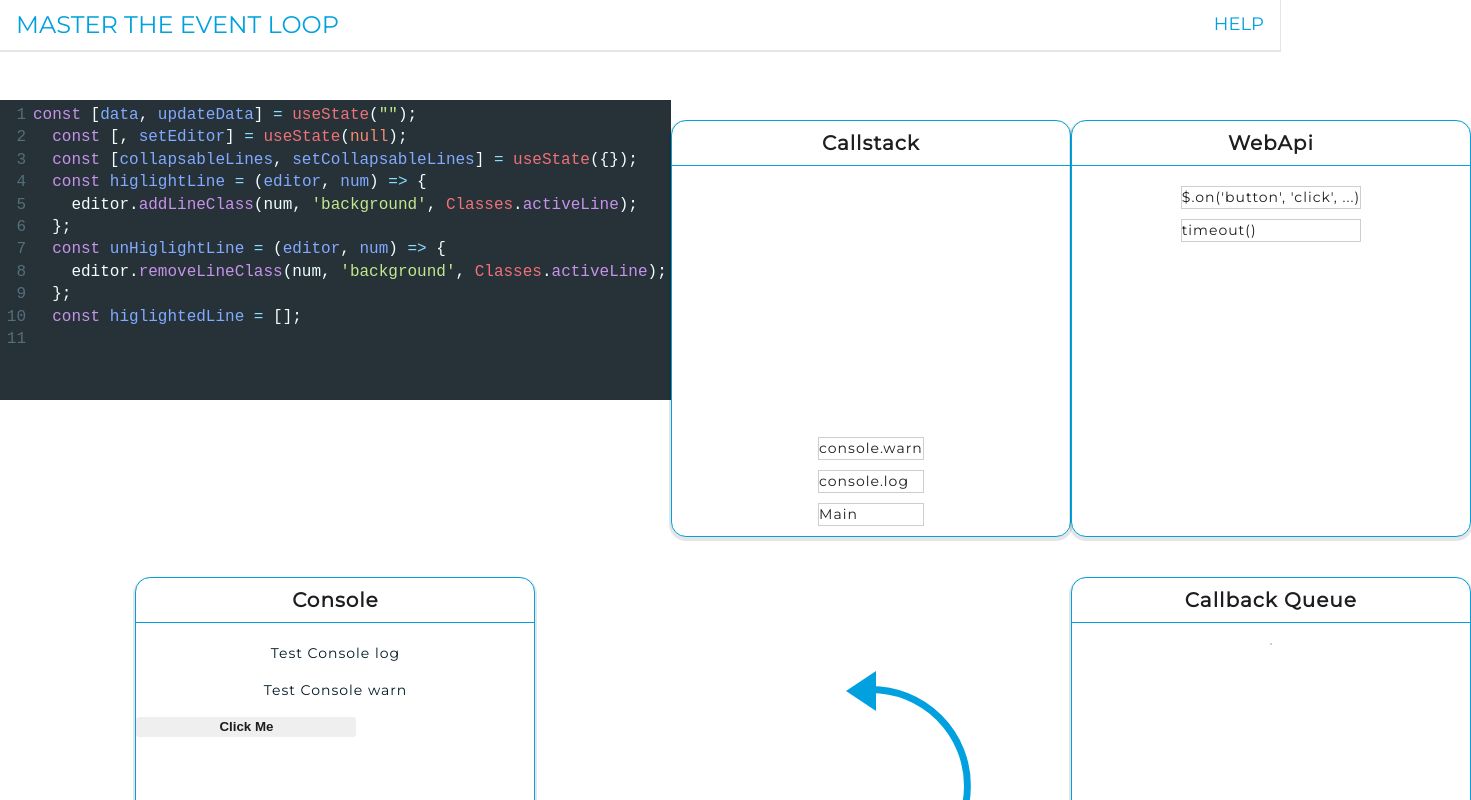
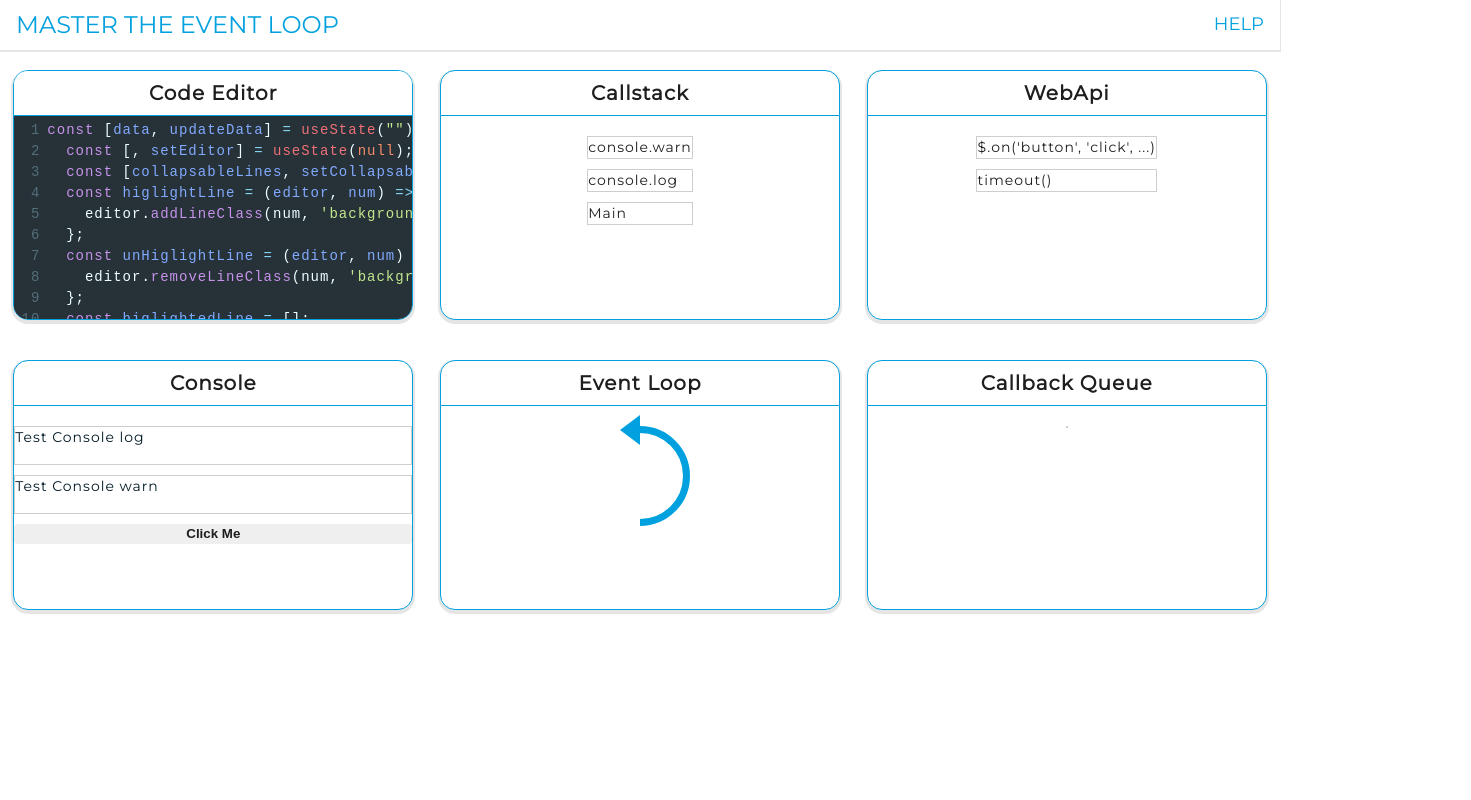
Before and after one commit to Dhaval1403/master-the-event-loop, a React (Create React App) app: page / in a window 1280 px wide. Shown: the top 800 px of the page, 1471 px wide, since content can reach past the window. Built offline with nearby package versions, Linux system fonts and the light colour scheme.

Commit message:
made major ui changes, fit all the boxes in the visible viewport, made changes to the code editor ui component, adjusted height of all the boxes, wrap the event loop component in it's own box and other minor changes

```diff
--- a/src/components/CallbackQueue/CallbackQueue.js
+++ b/src/components/CallbackQueue/CallbackQueue.js
@@ -19,7 +19,7 @@ class CallbackQueue extends Component {
 
 				<Box borderTop={1} borderStyle="solid" color="colorBlue" />
 
-				<Box display="flex" height="350px" justifyContent="center" mt="20px">
+				<Box display="flex" justifyContent="center" mt="20px">
 					<List>
 						<ListItem>{values}</ListItem>
 					</List>
--- a/src/components/Callstack/Callstack.js
+++ b/src/components/Callstack/Callstack.js
@@ -43,7 +43,7 @@ class Callstack extends Component {
 
 				<Box borderTop={1} borderStyle="solid" color="colorBlue" />
 
-				<Box display="flex" height="350px" justifyContent="center" mt="20px">
+				<Box display="flex" justifyContent="center" mt="20px">
 					<List>{this.renderCallstack(this.props)}</List>
 				</Box>
 			</ConsoleBox>
--- a/src/components/Console/Console.js
+++ b/src/components/Console/Console.js
@@ -4,7 +4,7 @@ import { connect } from 'react-redux'
 import { pushToConsole } from '../../redux/Console/Console.actions'
 
 import { Button } from '../Button/Button'
-import { ConsoleBox, ConsoleTitle } from '../../styles/console'
+import { ConsoleBox, ConsoleTitle, List, ListItem } from '../../styles/console'
 import { Box } from '../../styles/flex'
 import { P } from '../../styles/text'
 
@@ -18,10 +18,14 @@ class Console extends Component {
 
 				<Box borderTop={1} borderStyle="solid" color="colorBlue" />
 
-				<Box height="350px" mt="20px" textAlign="center">
-					{this.props.messages.map((message) => (
-						<P key={this.props.messages.indexOf(message)}>{message}</P>
-					))}
+				<Box display="flex" flexDirection="column" justifyContent="center" mt="20px">
+					<List>
+						{this.props.messages.map((message) => (
+							<ListItem>
+								<P key={this.props.messages.indexOf(message)}>{message}</P>
+							</ListItem>
+						))}
+					</List>
 
 					{/* temporary button for functionality depiction, will be removed */}
 					<Button onClick={() => this.props.pushToConsole('hello')}>Click Me</Button>
--- a/src/components/Container/Container.js
+++ b/src/components/Container/Container.js
@@ -24,13 +24,15 @@ const Container = () => {
 
 			<Help />
 
-			<Grid display="grid" gridTemplateColumns="1fr 1fr 1fr" mt="100px">
+			<Grid display="grid" gridTemplateColumns="1fr 1fr 1fr" mt="50px">
 				<Cell>
 					<Editor />
 				</Cell>
+
 				<Cell>
 					<Callstack />
 				</Cell>
+
 				<Cell>
 					<WebApi />
 				</Cell>
--- a/src/components/Editor/Editor.js
+++ b/src/components/Editor/Editor.js
@@ -1,6 +1,9 @@
 import React, { useState, useEffect } from 'react'
 import { Controlled as CodeMirror } from 'react-codemirror2'
 import Classes from './editor.module.css'
+import { ConsoleBox, ConsoleTitle } from '../../styles/console'
+import { Box } from '../../styles/flex'
+
 require('codemirror/lib/codemirror.css')
 require('codemirror/theme/material.css')
 require('codemirror/theme/neat.css')
@@ -226,6 +229,14 @@ const Editor = () => {
 	}
 	// editorMount
 	return (
+		<ConsoleBox>
+			<Box display="flex" justifyContent="center" alignItems="center">
+				<ConsoleTitle p="10px">Code Editor</ConsoleTitle>
+			</Box>
+
+			<Box borderTop={1} borderStyle="solid" color="colorBlue" />
+
+			<Box>
 				<div className={Classes.container}>
 					<CodeMirror
 						className={Classes.codeMirror}
@@ -246,6 +257,8 @@ const Editor = () => {
 						}}
 					/>
 				</div>
+			</Box>
+		</ConsoleBox>
 	)
 }
 
--- a/src/components/EventLoop/EventLoop.js
+++ b/src/components/EventLoop/EventLoop.js
@@ -1,5 +1,8 @@
 import React, { Component } from 'react'
 import './EventLoop.styles.css'
+
+import { ConsoleBox, ConsoleTitle } from '../../styles/console'
+import { Box } from '../../styles/flex'
 
 class EventLoop extends Component {
 	constructor(props) {
@@ -17,14 +20,20 @@ class EventLoop extends Component {
 		}, 1000)
 
 		return (
-			<div
-				style={{ position: 'absolute', left: '50%', top: '50%', transform: 'translate(-50%, -50%)' }}
-			>
-				<div className={'spinner-container' + (this.state.spin ? ' spin' : '')}>
-					<div className="circle" />
-					<div className="triangle" />
-				</div>
-			</div>
+			<ConsoleBox>
+				<Box display="flex" justifyContent="center" alignItems="center">
+					<ConsoleTitle p="10px">Event Loop</ConsoleTitle>
+				</Box>
+
+				<Box borderTop={1} borderStyle="solid" color="colorBlue" />
+
+				<Box display="flex" justifyContent="center" alignItems="center" mt="20px">
+					<div className={'spinner-container' + (this.state.spin ? ' spin' : '')}>
+						<div className="circle" />
+						<div className="triangle" />
+					</div>
+				</Box>
+			</ConsoleBox>
 		)
 	}
 }
--- a/src/components/EventLoop/EventLoop.styles.css
+++ b/src/components/EventLoop/EventLoop.styles.css
@@ -1,14 +1,14 @@
 .spinner-container {
 	position: relative;
-	width: 200px;
-	height: 200px;
+	width: 100px;
+	height: 100px;
 }
 
 .circle {
 	position: absolute;
 	box-sizing: border-box;
-	height: 200px;
-	width: 200px;
+	height: 100px;
+	width: 100px;
 	border: 7px solid #00a1de;
 	border-radius: 50%;
 	clip-path: inset(0 0 0 50%);
@@ -16,11 +16,11 @@
 
 .triangle {
 	position: absolute;
-	width: 40px;
-	height: 30px;
+	width: 30px;
+	height: 20px;
 	background: #00a1de;
-	margin-top: -10px;
-	margin-left: 70px;
+	margin-top: -6px;
+	margin-left: 25px;
 	clip-path: polygon(50% 0, 0% 100%, 100% 100%);
 	-moz-transform: rotate(-90deg);
 	-webkit-transform: rotate(-90deg);
--- a/src/components/WebApi/WebApi.js
+++ b/src/components/WebApi/WebApi.js
@@ -14,7 +14,7 @@ const WebApi = (input) => {
 
 			<Box borderTop={1} borderStyle="solid" color="colorBlue" />
 
-			<Box display="flex" height="350px" justifyContent="center" mt="20px">
+			<Box display="flex" justifyContent="center" mt="20px">
 				<List>
 					<ListItem>$.on('button', 'click', ...)</ListItem>
 
--- a/src/styles/console.js
+++ b/src/styles/console.js
@@ -14,6 +14,7 @@ export const ConsoleBox = styled.div`
 	line-height: 1.5;
 	margin: 20px auto;
 	width: 400px;
+	height: 250px;
 	overflow-y: auto;
 `
 
```
Also changed, not shown: 1 other file (tests, documents, lock files or other folders). Lines whose indentation alone changed are shown as unchanged.
